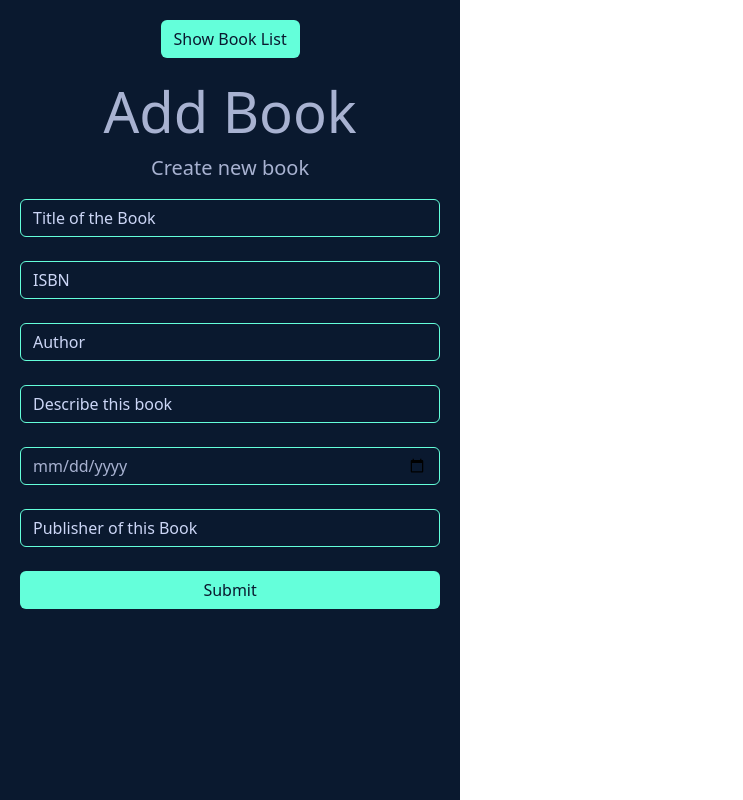
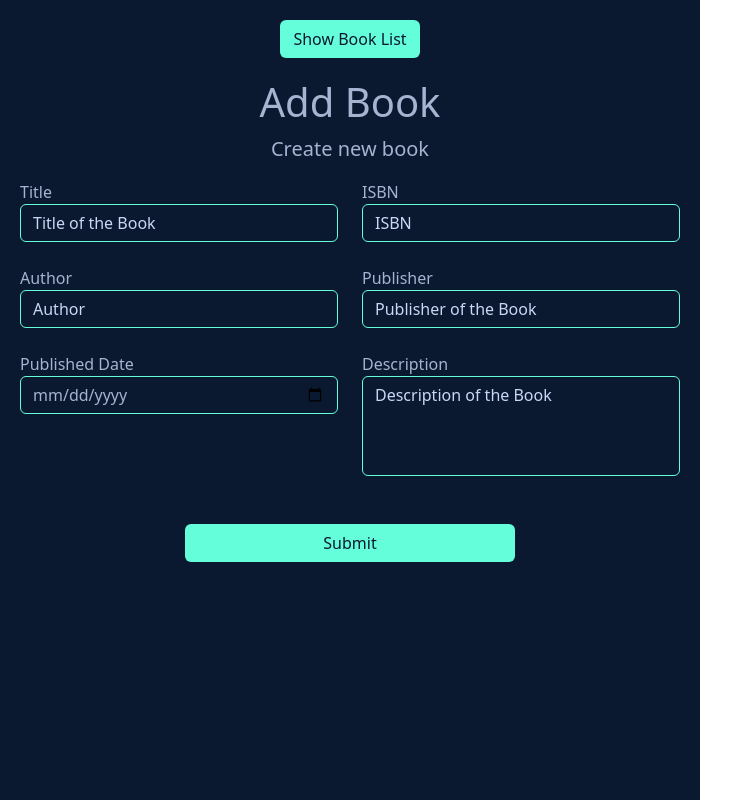
Before and after one commit to KamalBanjade/CRUD-mern-, a React (Vite) app in the folder Client/my-app/: page /create-book in a window 1280 px wide. Shown: the whole page, without its empty margins (0-743 px from the left). Built offline with nearby package versions, Linux system fonts and the light colour scheme.

Commit message:
"Updated CreateBook and UpdateBookInfo components to change layout and styling of forms, added labels to form fields, and rearranged field order."

```diff
--- a/Client/my-app/src/components/CreateBook.jsx
+++ b/Client/my-app/src/components/CreateBook.jsx
@@ -42,7 +42,7 @@ const CreateBook = (props) => {
 
   return (
     <div className="CreateBook" style={{ backgroundColor: "#0a192f", color: "#a8b2d1", minHeight: "100vh", display: "flex", justifyContent: "center", alignItems: "center" }}>
-      <div className="container" style={{ maxWidth: "600px" }}>
+      <div className="container" style={{ maxWidth: "700px" }}>
         <div className="row">
           <div className="col-12 text-center">
             <Link to="/" className="btn" style={{ backgroundColor: "#64ffda", color: "#0a192f", marginBottom: "20px" }}>
@@ -50,10 +50,13 @@ const CreateBook = (props) => {
             </Link>
           </div>
           <div className="col-12">
-            <h1 className="display-4 text-center">Add Book</h1>
+            <h1 className="display-6 text-center">Add Book</h1>
             <p className="lead text-center">Create new book</p>
             <form noValidate onSubmit={onSubmit}>
+              <div className="row">
+                <div className="col-md-6">
                   <div className="form-group">
+                    <label htmlFor="title">Title</label>
                     <input
                       type="text"
                       placeholder="Title of the Book"
@@ -66,6 +69,33 @@ const CreateBook = (props) => {
                   </div>
                   <br />
                   <div className="form-group">
+                    <label htmlFor="author">Author</label>
+                    <input
+                      type="text"
+                      placeholder="Author"
+                      name="author"
+                      className="form-control input-placeholder"
+                      value={book.author}
+                      onChange={onChange}
+                      style={{ backgroundColor: "#0a192f", color: "#a8b2d1", border: "1px solid #64ffda" }}
+                    />
+                  </div>
+                  <br />
+                  <div className="form-group">
+                    <label htmlFor="published_date">Published Date</label>
+                    <input
+                      type="date"
+                      name="published_date"
+                      className="form-control input-placeholder"
+                      value={book.published_date}
+                      onChange={onChange}
+                      style={{ backgroundColor: "#0a192f", color: "#a8b2d1", border: "1px solid #64ffda" }}
+                    />
+                  </div>
+                </div>
+                <div className="col-md-6">
+                  <div className="form-group">
+                    <label htmlFor="isbn">ISBN</label>
                     <input
                       type="text"
                       placeholder="ISBN"
@@ -78,45 +108,10 @@ const CreateBook = (props) => {
                   </div>
                   <br />
                   <div className="form-group">
+                    <label htmlFor="publisher">Publisher</label>
                     <input
                       type="text"
-                  placeholder="Author"
-                  name="author"
-                  className="form-control input-placeholder"
-                  value={book.author}
-                  onChange={onChange}
-                  style={{ backgroundColor: "#0a192f", color: "#a8b2d1", border: "1px solid #64ffda" }}
-                />
-              </div>
-              <br />
-              <div className="form-group">
-                <input
-                  type="text"
-                  placeholder="Describe this book"
-                  name="description"
-                  className="form-control input-placeholder"
-                  value={book.description}
-                  onChange={onChange}
-                  style={{ backgroundColor: "#0a192f", color: "#a8b2d1", border: "1px solid #64ffda" }}
-                />
-              </div>
-              <br />
-              <div className="form-group">
-                <input
-                  type="date"
-                  placeholder="Published Date"
-                  name="published_date"
-                  className="form-control input-placeholder"
-                  value={book.published_date}
-                  onChange={onChange}
-                  style={{ backgroundColor: "#0a192f", color: "#a8b2d1", border: "1px solid #64ffda" }}
-                />
-              </div>
-              <br />
-              <div className="form-group">
-                <input
-                  type="text"
-                  placeholder="Publisher of this Book"
+                      placeholder="Publisher of the Book"
                       name="publisher"
                       className="form-control input-placeholder"
                       value={book.publisher}
@@ -124,13 +119,30 @@ const CreateBook = (props) => {
                       style={{ backgroundColor: "#0a192f", color: "#a8b2d1", border: "1px solid #64ffda" }}
                     />
                   </div>
+                  <br />
+                  <div className="form-group">
+                    <label htmlFor="description">Description</label>
+                    <textarea
+                      placeholder="Description of the Book"
+                      name="description"
+                      className="form-control input-placeholder"
+                      value={book.description}
+                      onChange={onChange}
+                      style={{ backgroundColor: "#0a192f", color: "#a8b2d1", border: "1px solid #64ffda", resize: "none", minHeight: "100px" }}
+                    />
+                  </div>
+                </div>
+              </div>
+              <br />
+              <div className="text-center">
                 <button
                   type="submit"
-                className="btn btn-block mt-4 mb-4 w-100"
-                style={{ backgroundColor: "#64ffda", color: "#0a192f" }}
+                  className="btn mt-4 mb-4"
+                  style={{ backgroundColor: "#64ffda", color: "#0a192f", width: "50%" }}
                 >
                   Submit
                 </button>
+              </div>
             </form>
           </div>
         </div>
--- a/Client/my-app/src/components/UpdateBookInfo.jsx
+++ b/Client/my-app/src/components/UpdateBookInfo.jsx
@@ -62,7 +62,7 @@ function UpdateBookInfo(props) {
 
   return (
     <div className="UpdateBookInfo" style={{ backgroundColor: "#0a192f", color: "#a8b2d1", minHeight: "100vh", display: "flex", justifyContent: "center", alignItems: "center" }}>
-      <div className="container" style={{ maxWidth: "600px" }}>
+      <div className="container" style={{ maxWidth: "700px" }}>
         <div className="row">
           <div className="col-12 text-center">
             <Link to="/" className="btn" style={{ backgroundColor: "#64ffda", color: "#0a192f", marginBottom: "20px" }}>
@@ -73,6 +73,8 @@ function UpdateBookInfo(props) {
             <h1 className="display-6 text-center">Edit Book</h1>
             <p className="lead text-center">Update Book's Info</p>
             <form noValidate onSubmit={onSubmit}>
+              <div className="row">
+                <div className="col-md-6">
                   <div className="form-group">
                     <label htmlFor="title">Title</label>
                     <input
@@ -86,7 +88,32 @@ function UpdateBookInfo(props) {
                     />
                   </div>
                   <br />
-
+                  <div className="form-group">
+                    <label htmlFor="author">Author</label>
+                    <input
+                      type="text"
+                      placeholder="Author"
+                      name="author"
+                      className="form-control input-placeholder"
+                      value={book.author}
+                      onChange={onChange}
+                      style={{ backgroundColor: "#0a192f", color: "#a8b2d1", border: "1px solid #64ffda" }}
+                    />
+                  </div>
+                  <br />
+                  <div className="form-group">
+                    <label htmlFor="published_date">Published Date</label>
+                    <input
+                      type="date"
+                      name="published_date"
+                      className="form-control input-placeholder"
+                      value={book.published_date}
+                      onChange={onChange}
+                      style={{ backgroundColor: "#0a192f", color: "#a8b2d1", border: "1px solid #64ffda" }}
+                    />
+                  </div>
+                </div>
+                <div className="col-md-6">
                   <div className="form-group">
                     <label htmlFor="isbn">ISBN</label>
                     <input
@@ -100,49 +127,6 @@ function UpdateBookInfo(props) {
                     />
                   </div>
                   <br />
-
-              <div className="form-group">
-                <label htmlFor="author">Author</label>
-                <input
-                  type="text"
-                  placeholder="Author"
-                  name="author"
-                  className="form-control input-placeholder"
-                  value={book.author}
-                  onChange={onChange}
-                  style={{ backgroundColor: "#0a192f", color: "#a8b2d1", border: "1px solid #64ffda" }}
-                />
-              </div>
-              <br />
-
-              <div className="form-group">
-                <label htmlFor="description">Description</label>
-                <textarea
-                  type="text"
-                  placeholder="Description of the Book"
-                  name="description"
-                  className="form-control input-placeholder"
-                  value={book.description}
-                  onChange={onChange}
-                  style={{ backgroundColor: "#0a192f", color: "#a8b2d1", border: "1px solid #64ffda" }}
-                />
-              </div>
-              <br />
-
-              <div className="form-group">
-                <label htmlFor="published_date">Published Date</label>
-                <input
-                  type="text"
-                  placeholder="Published Date"
-                  name="published_date"
-                  className="form-control input-placeholder"
-                  value={book.published_date}
-                  onChange={onChange}
-                  style={{ backgroundColor: "#0a192f", color: "#a8b2d1", border: "1px solid #64ffda" }}
-                />
-              </div>
-              <br />
-
                   <div className="form-group">
                     <label htmlFor="publisher">Publisher</label>
                     <input
@@ -155,13 +139,30 @@ function UpdateBookInfo(props) {
                       style={{ backgroundColor: "#0a192f", color: "#a8b2d1", border: "1px solid #64ffda" }}
                     />
                   </div>
+                  <br />
+                  <div className="form-group">
+                    <label htmlFor="description">Description</label>
+                    <textarea
+                      placeholder="Description of the Book"
+                      name="description"
+                      className="form-control input-placeholder"
+                      value={book.description}
+                      onChange={onChange}
+                      style={{ backgroundColor: "#0a192f", color: "#a8b2d1", border: "1px solid #64ffda", resize: "none", minHeight: "100px" }}
+                    />
+                  </div>
+                </div>
+              </div>
+              <br />
+              <div className="text-center">
                 <button
                   type="submit"
-                className="btn btn-block mt-4 mb-4 w-100"
-                style={{ backgroundColor: "#64ffda", color: "#0a192f" }}
+                  className="btn mt-4 mb-4"
+                  style={{ backgroundColor: "#64ffda", color: "#0a192f", width: "50%" }}
                 >
                   Update Book
                 </button>
+              </div>
             </form>
           </div>
         </div>
```
Lines whose indentation alone changed are shown as unchanged.
